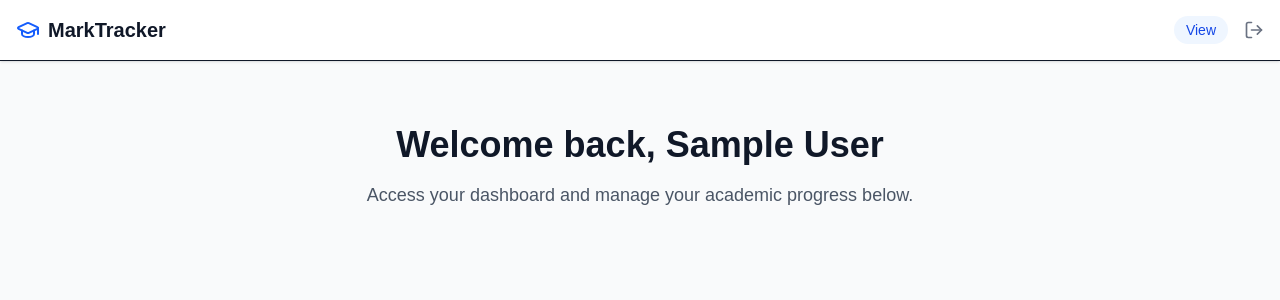
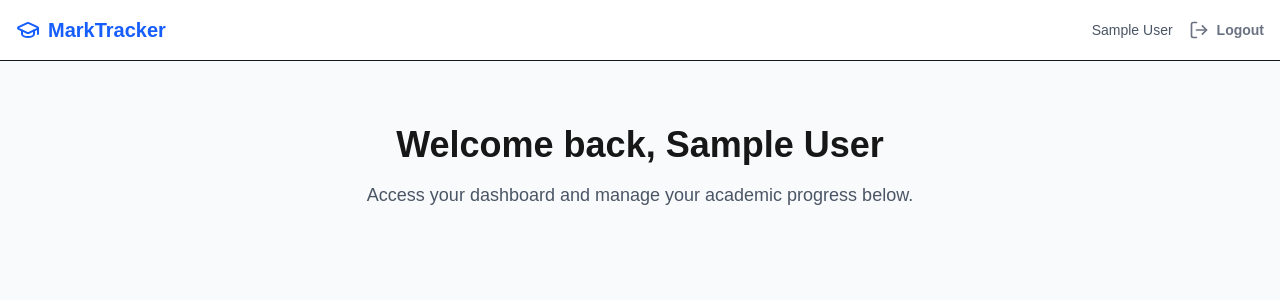
Before and after one commit to Rubayet-billah/mark-tracker, a Next.js app: page / in a window 1280 px wide. Shown: the top 300 px of the page. Built offline with nearby package versions, Linux system fonts and the light colour scheme; no server answers; sample sign-in values are in the browser's storage.

Commit message:
navbar layout

```diff
--- a/app/layout.tsx
+++ b/app/layout.tsx
@@ -1,6 +1,7 @@
 import type { Metadata } from "next";
 import { Geist, Geist_Mono } from "next/font/google";
 import "./globals.css";
+import Navbar from "@/components/Navbar";
 
 const geistSans = Geist({
   variable: "--font-geist-sans",
@@ -27,7 +28,10 @@ export default function RootLayout({
       lang="en"
       className={`${geistSans.variable} ${geistMono.variable} h-full antialiased`}
     >
-      <body className="min-h-full flex flex-col">{children}</body>
+      <body className="min-h-full flex flex-col">
+        <Navbar />
+        {children}
+      </body>
     </html>
   );
 }
--- a/app/page.tsx
+++ b/app/page.tsx
@@ -1,40 +1,18 @@
 import Link from 'next/link';
-import { GraduationCap, Upload, Search, ShieldCheck, LogOut } from 'lucide-react';
+import { Upload, Search, ShieldCheck } from 'lucide-react';
 import { redirect } from 'next/navigation';
 import { auth } from '@/auth';
 
 export default async function LandingPage() {
-  const session = await auth();
+  const session = await auth(); // Standard Auth.js v5 session check [cite: 380, 396]
+
   if (!session) {
-    return redirect("/login");
+    redirect("/login"); // Protect the route [cite: 388]
   }
   const userRole = session.user?.role;
 
   return (
-    <div className="min-h-screen bg-gray-50 text-gray-900">
-      {/* Navigation */}
-      <nav className="border-b bg-white p-4 flex justify-between items-center shadow-sm">
-        <h1 className="text-xl font-bold flex items-center gap-2">
-          <GraduationCap className="text-blue-600" /> MarkTracker
-        </h1>
-        <div className="flex items-center gap-4">
-          {session ? (
-            <div className="flex items-center gap-4">
-              <span className="text-sm font-medium bg-blue-50 text-blue-700 px-3 py-1 rounded-full capitalize">
-                {userRole} View
-              </span>
-              <Link href="/api/auth/signout" className="text-gray-500 hover:text-red-600">
-                <LogOut size={20} />
-              </Link>
-            </div>
-          ) : (
-            <Link href="/login" className="bg-blue-600 text-white px-4 py-2 rounded-md hover:bg-blue-700 transition">
-              Login
-            </Link>
-          )}
-        </div>
-      </nav>
-
+    <div className="min-h-screen bg-gray-50 flex flex-col">
       {/* Hero Section */}
       <main className="max-w-5xl mx-auto py-16 px-4 text-center">
         <h2 className="text-4xl font-extrabold mb-4">
--- a/auth.ts
+++ b/auth.ts
@@ -1,4 +1,3 @@
-/* eslint-disable @typescript-eslint/no-explicit-any */
 // auth.ts
 import NextAuth from "next-auth";
 import Credentials from "next-auth/providers/credentials";
@@ -48,13 +47,13 @@ export const { handlers, auth, signIn, signOut } = NextAuth({
     callbacks: {
         async jwt({ token, user }) {
             if (user) {
-                token.role = (user as any).role; // Attach role to token
+                token.role = user.role; // Attach role to token
             }
             return token;
         },
         async session({ session, token }) {
             if (token?.role && session.user) {
-                (session.user as any).role = token.role; // Attach role to session
+                session.user.role = token.role as string; // Attach role to session
             }
             return session;
         },
--- /dev/null
+++ b/components/Navbar.tsx
@@ -0,0 +1,46 @@
+import Link from 'next/link';
+import { GraduationCap, LogOut } from 'lucide-react';
+import { auth, signOut } from '@/auth';
+
+export default async function Navbar() {
+  const session = await auth();
+
+  return (
+    <nav className="border-b bg-white p-4 flex justify-between items-center shadow-sm">
+      <Link href="/" className="text-xl font-bold flex items-center gap-2 text-blue-600">
+        <GraduationCap /> MarkTracker
+      </Link>
+
+      {session ? (
+        <div className="flex items-center gap-4">
+          <span className="text-sm font-medium text-gray-600">
+            {session.user?.name} {session.user?.role ? `(${session.user.role})` : ''}
+          </span>
+
+          {/* Sign Out Form using Server Action */}
+          <form
+            action={async () => {
+              "use server";
+              await signOut({ redirectTo: "/login" });
+            }}
+          >
+            <button
+              type="submit"
+              className="flex items-center gap-2 text-gray-500 hover:text-red-600 transition-colors"
+              title="Sign Out"
+            >
+              <LogOut size={20} />
+              <span className="text-sm font-semibold hidden sm:inline">Logout</span>
+            </button>
+          </form>
+        </div>
+      ) : (
+        <div className="flex items-center gap-4">
+          <Link href="/login" className="text-sm font-semibold text-gray-600 hover:text-blue-600 transition-colors">
+            Login
+          </Link>
+        </div>
+      )}
+    </nav>
+  );
+}
--- /dev/null
+++ b/types/next-auth.d.ts
@@ -0,0 +1,23 @@
+import { DefaultSession } from "next-auth";
+
+declare module "next-auth" {
+  /**
+   * Returned by `useSession`, `getSession` and received as a prop on the `SessionProvider` React Context
+   */
+  interface Session {
+    user: {
+      /** The user's role. */
+      role?: string;
+    } & DefaultSession["user"];
+  }
+
+  interface User {
+    role?: string;
+  }
+}
+
+declare module "next-auth/jwt" {
+  interface JWT {
+    role?: string;
+  }
+}
```
